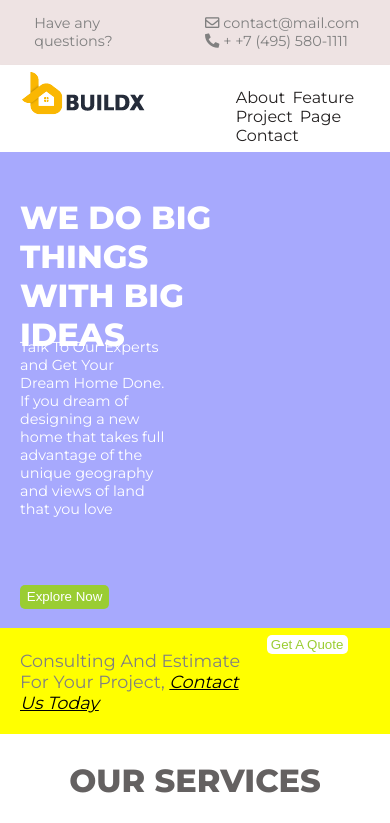
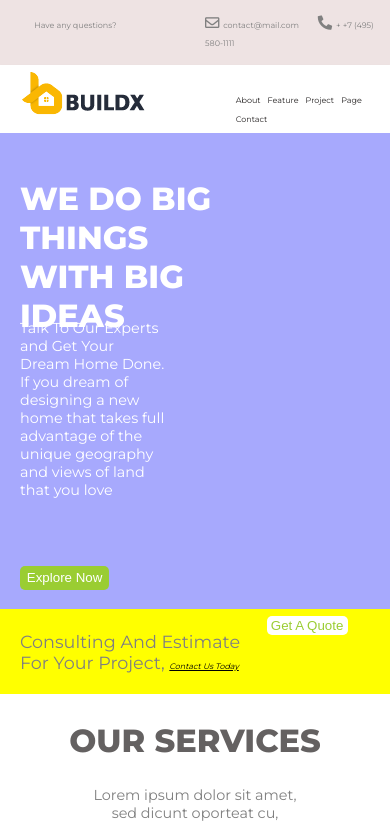
Before and after one commit to rakibmahbubkhan/building, a plain HTML site: page index.html in a window 390 px wide. Shown: the top 823 px of the page. Drawn offline with Linux system fonts and the light colour scheme.

Commit message:
Add files via upload

```diff
--- a/main.css
+++ b/main.css
@@ -412,6 +412,12 @@
   h1{
     font-size: 1rem;
   }
+  span{
+    font-size: .5rem;
+  }
+  a{
+    font-size: .5rem;
+  }
   .icon{
     font-size: 2rem;
     top: 50%;
```
